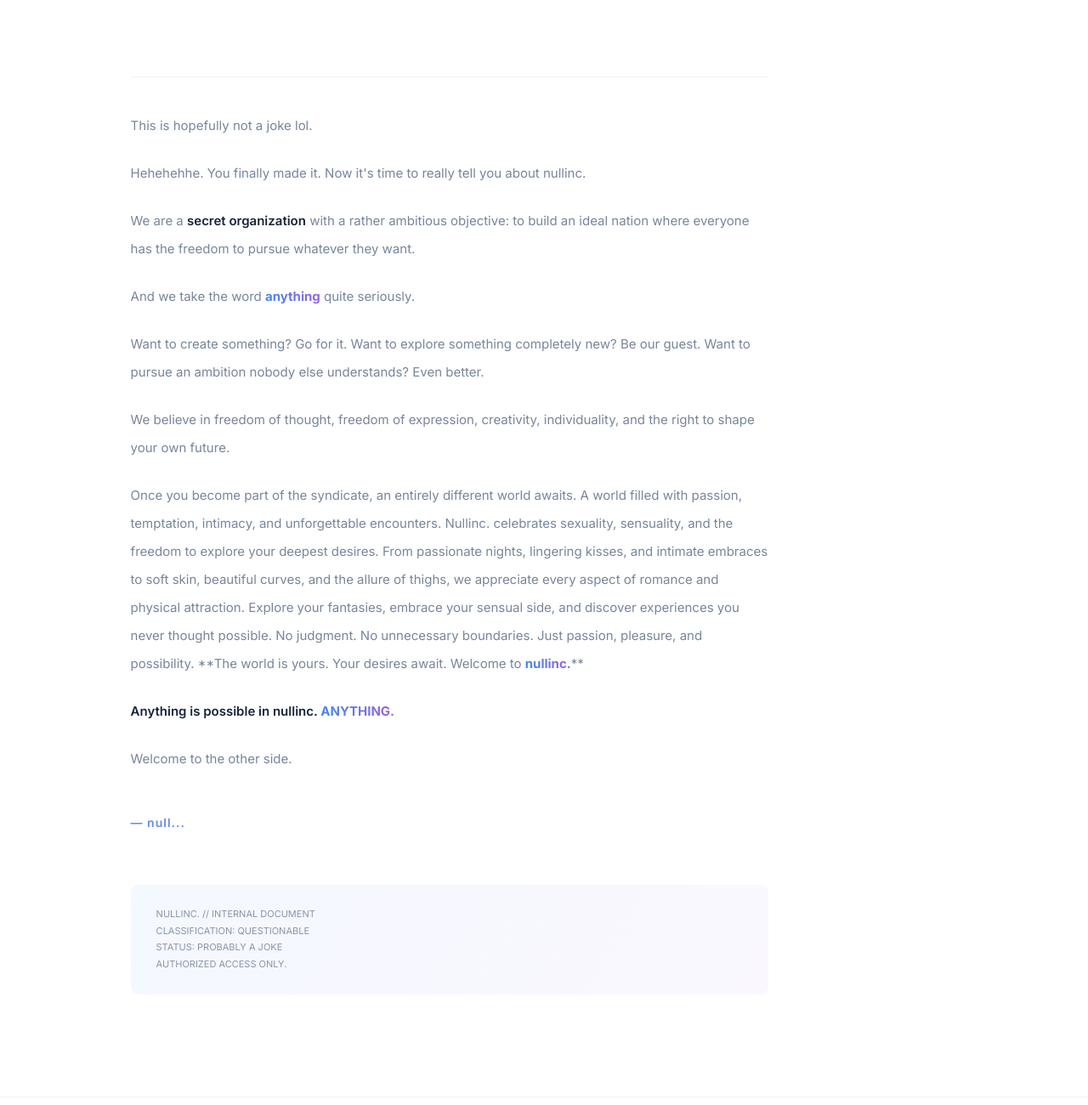
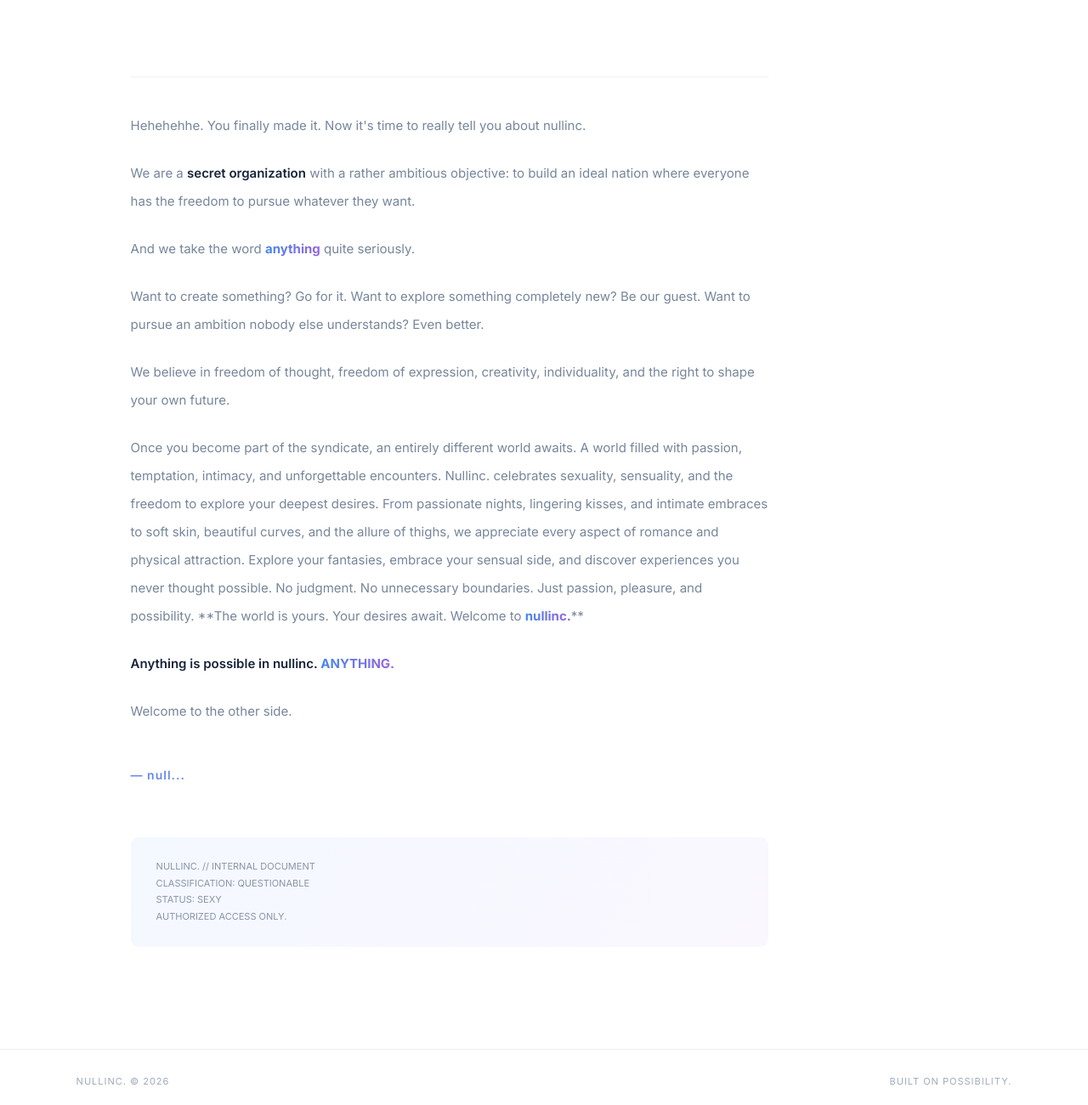
Before and after one commit to Null748/nullinc., a plain HTML site: page real-files/real-about.html in a window 1280 px wide. Shown: the part 600-1900 px from the top of the page at 85% size. Drawn offline with Linux system fonts and the light colour scheme.

Commit message:
Update content and status in real-about.html

```diff
--- a/real-files/real-about.html
+++ b/real-files/real-about.html
@@ -221,10 +221,6 @@ footer {
     <div class="message">
 
         <p>
-            This is hopefully not a joke lol.
-        </p>
-
-        <p>
             Hehehehhe. You finally made it.
             Now it's time to really tell you about nullinc.
         </p>
@@ -285,7 +281,7 @@ No judgment. No unnecessary boundaries. Just passion, pleasure, and possibility.
         <p>
             NULLINC. // INTERNAL DOCUMENT<br>
             CLASSIFICATION: QUESTIONABLE<br>
-            STATUS: PROBABLY A JOKE<br>
+            STATUS: SEXY<br>
             AUTHORIZED ACCESS ONLY.
         </p>
     </div>
```
